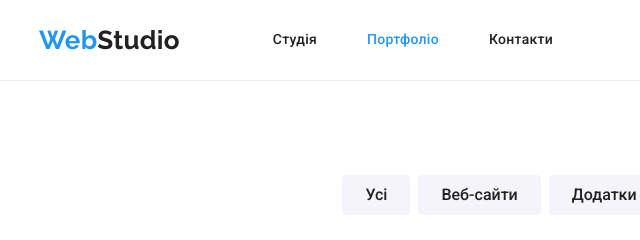
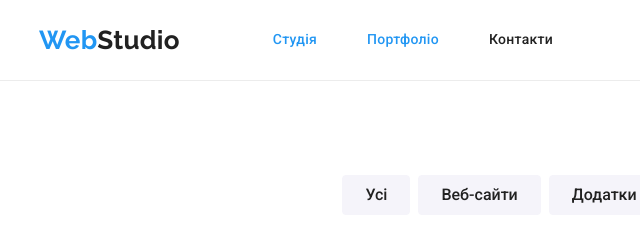
Before and after one commit to SvitlanaUA/goit-markup-hw-04, a plain HTML site: page portfolio.html in a window 1280 px wide. In both pictures the pointer is over the link "Студія". Shown: the top 240 px of the page, 16-656 px from the left. Drawn offline with nearby package versions, Linux system fonts and the light colour scheme.

Commit message:
Хедер

```diff
--- a/css/styles.css
+++ b/css/styles.css
@@ -140,7 +140,9 @@ img{
 
 }
 
-.header-link:hover, .header-link:focus{
+.header-link:hover, .header-link:focus,
+.link:hover, .link:focus,
+.current:hover,.current:focus{
   color:var(--accent-text-color);
   fill:var(--accent-text-color)
 }
```
